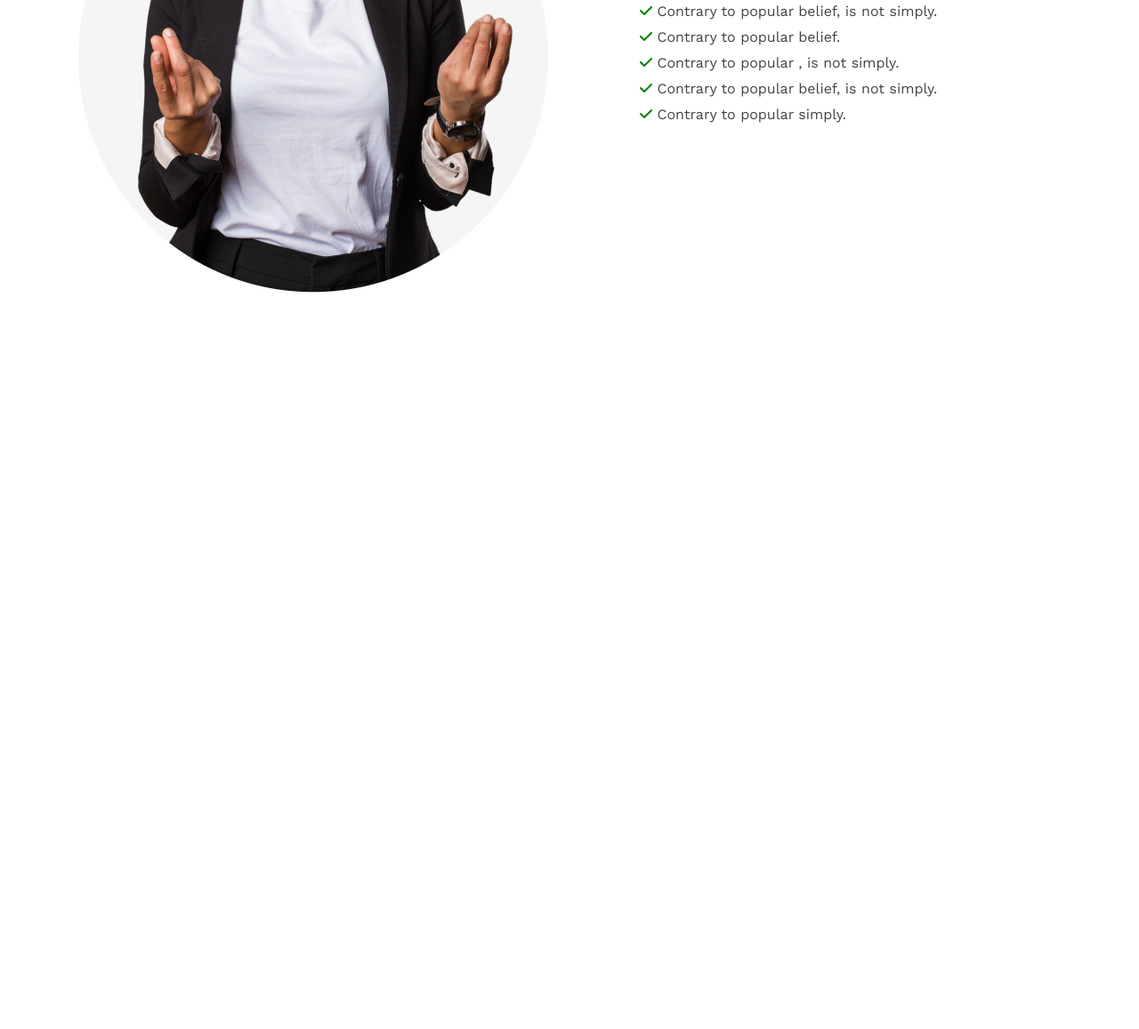
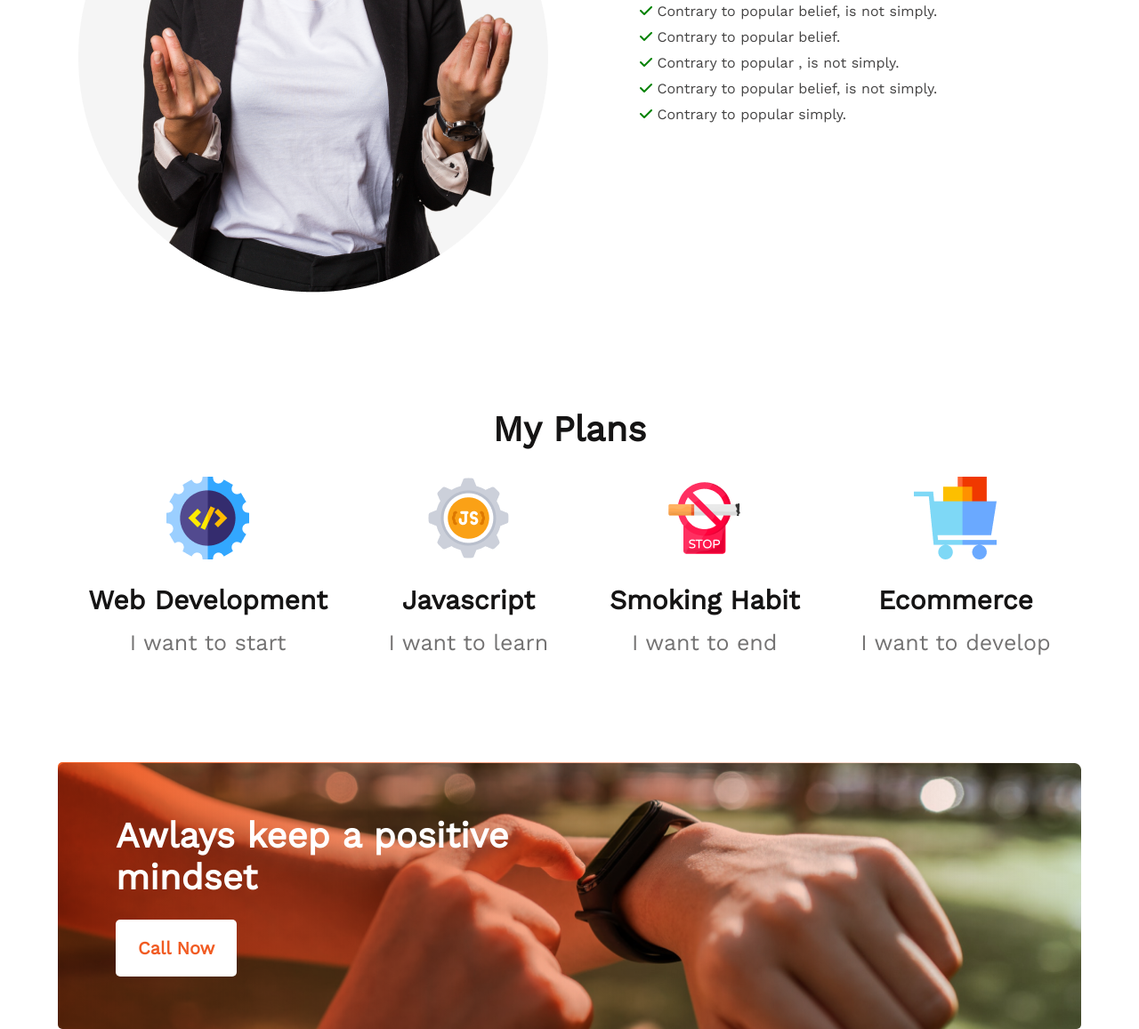
Before and after one commit to mrsharifull/my-new-year, a plain HTML site: page index.html in a window 1280 px wide. Shown: the part 1957-3114 px from the top of the page at 89% size. Before the commit the page ends 2286 px from the top, so only its background shows below. Drawn offline with nearby package versions, Linux system fonts and the light colour scheme.

Commit message:
added my plans section

```diff
--- a/index.html
+++ b/index.html
@@ -13,7 +13,10 @@
       rel="stylesheet"
     />
     <!-- fontawesome kit -->
-    <script src="https://kit.fontawesome.com/4f7ec3967e.js" crossorigin="anonymous"></script>
+    <script
+      src="https://kit.fontawesome.com/4f7ec3967e.js"
+      crossorigin="anonymous"
+    ></script>
     <!-- custom css -->
     <link rel="stylesheet" href="styles/style.css" />
   </head>
@@ -68,14 +71,63 @@
         <img src="images/person.png" alt="" />
         <div class="failures-content">
           <h3 class="section-title">My failures of previous year</h3>
-          <p class="section-description">Contrary to popular belief, Lorem Ipsum is not simply random text. It has roots in a piece of classical Latin literature from 45 BC, making it over 2000 years old. Richard McClintock.</p>
+          <p class="section-description">
+            Contrary to popular belief, Lorem Ipsum is not simply random text.
+            It has roots in a piece of classical Latin literature from 45 BC,
+            making it over 2000 years old. Richard McClintock.
+          </p>
           <ul>
-            <li><i class="fa-solid fa-check"></i> Contrary to popular belief, is not simply.</li>
-            <li><i class="fa-solid fa-check"></i> Contrary to popular belief.</li>
-            <li><i class="fa-solid fa-check"></i> Contrary to popular , is not simply.</li>
-            <li><i class="fa-solid fa-check"></i> Contrary to popular belief, is not simply.</li>
-            <li><i class="fa-solid fa-check"></i> Contrary to popular simply.</li>
+            <li>
+              <i class="fa-solid fa-check"></i> Contrary to popular belief, is
+              not simply.
+            </li>
+            <li>
+              <i class="fa-solid fa-check"></i> Contrary to popular belief.
+            </li>
+            <li>
+              <i class="fa-solid fa-check"></i> Contrary to popular , is not
+              simply.
+            </li>
+            <li>
+              <i class="fa-solid fa-check"></i> Contrary to popular belief, is
+              not simply.
+            </li>
+            <li>
+              <i class="fa-solid fa-check"></i> Contrary to popular simply.
+            </li>
           </ul>
+        </div>
+      </section>
+      <!-- my plans section -->
+      <section class="my-plans">
+        <h3 class="section-title">My Plans</h3>
+        <div class="plan-contents">
+          <div class="plan-item">
+            <img src="images/icons/web.png" alt="" />
+            <h4 class="title">Web Development</h4>
+            <p class="description">I want to start</p>
+          </div>
+          <div class="plan-item">
+            <img src="images/icons/js.png" alt="" />
+            <h4 class="title">Javascript</h4>
+            <p class="description">I want to learn</p>
+          </div>
+          <div class="plan-item">
+            <img src="images/icons/smoke.png" alt="" />
+            <h4 class="title">Smoking Habit</h4>
+            <p class="description">I want to end</p>
+          </div>
+          <div class="plan-item">
+            <img src="images/icons/ecom.png" alt="" />
+            <h4 class="title">Ecommerce</h4>
+            <p class="description">I want to develop</p>
+          </div>
+        </div>
+        <div class="mindset">
+          <div class="mindset-content">
+            <h3 class="mindset-title">Awlays keep a positive mindset</h3>
+            <button class="btn-primary">Call Now</button>
+          </div>
         </div>
       </section>
     </main>
--- a/styles/style.css
+++ b/styles/style.css
@@ -97,3 +97,47 @@ header{
 .failures-content li i{
     color: green;
 }
+/* my plans section styles */
+.plan-contents{
+    display: flex;
+    justify-content: space-around;
+}
+.plan-item{
+    text-align: center;
+}
+.plan-item .title{
+    font-weight: 700;
+    font-size: 30px;
+    color: #151414;
+    margin-top: 24px;
+    margin-bottom: 16px;
+}
+.plan-item .description{
+    font-weight: 500;
+    font-size: 25px;
+    color: #737272;
+}
+.mindset{
+    display: flex;
+    align-items: center;
+    background-image: url(../images/watch.png),linear-gradient(90deg, #F15B22 0%, rgba(241, 91, 34, 0) 100%);
+    background-repeat: no-repeat;
+    background-size: cover;
+    background-blend-mode: multiply;
+    height: 300px;
+    margin-top: 120px;
+    border-radius: 5px;
+}
+.mindset-content{
+    padding: 0 475px 0 65px;
+}
+.mindset-title{
+    margin-bottom: 24px;
+    font-weight: 700;
+    font-size: 40px;
+    color: #ffffff;
+}
+.mindset-content .btn-primary{
+    background-color: #ffffff;
+    color: #F15B22;
+}
```
